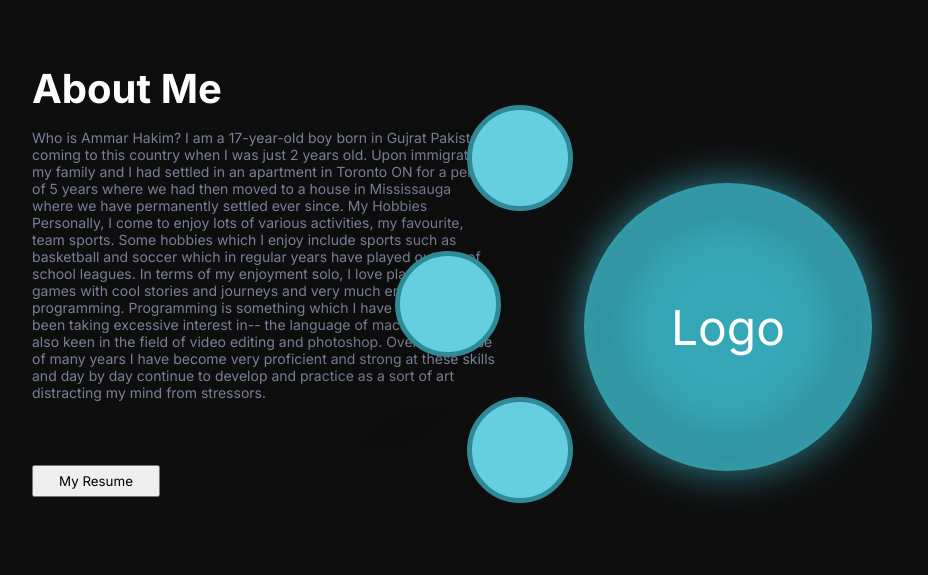
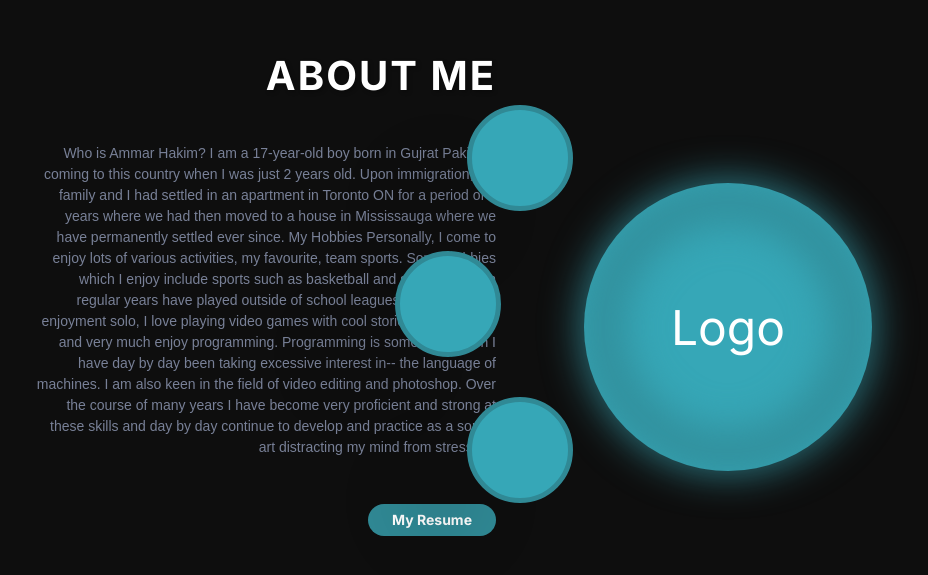
Before and after one commit to ammxr/ammxr.github.io, a React (Create React App) app: page / in a window 1280 px wide. Shown: the part 1000-1575 px from the top of the page, without its empty margins (312-1240 px from the left). Built offline with nearby package versions, Linux system fonts and the light colour scheme.

Commit message:
Update App

```diff
--- a/src/App.css
+++ b/src/App.css
@@ -2,13 +2,13 @@
   --black: #1E1E1E;
   --bluePrimary: #36A7B7;
   --blueSecondary: #308995;
-  --black : rgb(14, 14, 14);
+  --black : #0e0e0e;
+  --white : #fff;
   --gray : #788097;
   --blueCard : #DDF8FE;
-  --purple: rgb(238 210 255);
   --boxShadow : 0px 19px 60px rgb(0 0 0 / 8%);
-  --orangeCard: rgba(252, 166, 31, 0.45);
   --smboxShadow: -79px 51px 60px rgba(0, 0, 0, 0.08);
+  --topZIndex: 100;
   background-color: var(--black);
 }
 body {
--- a/src/components/AboutMe/AboutMe.css
+++ b/src/components/AboutMe/AboutMe.css
@@ -25,22 +25,44 @@
   position: relative;
 }
 
-.a-contents > :nth-child(1) {
+.a-title {
   color: white;
   font-size: 2.5rem;
   font-weight: bold;
+  text-align: right; /* Align the title to the right */
+  text-transform: uppercase; /* Convert to uppercase */
+  letter-spacing: 2px; /* Add letter spacing */
+  animation: fade-in 1s ease-out; /* Add fade-in animation */
+  text-shadow: 2px 2px 4px rgba(0, 0, 0, 0.3); /* Add text shadow */
 }
 
-.a-contents > :nth-child(2) {
+.a-description {
   color: var(--gray);
   font-size: 14px;
   margin-top: 1rem;
+  text-align: right; /* Align the description to the right */
+  line-height: 1.5; /* Increase line height */
+  animation: slide-up 1s ease-out; /* Add slide-up animation */
+  font-family: "Arial", sans-serif; /* Specify a font family */
 }
 
 .s-button {
   width: 8rem;
   height: 2rem;
-  margin-top: 4rem;
+  margin-top: 2rem;
+  align-self: flex-end; /* Align button to the right */
+  background-color: var(--blueSecondary);
+  color: white;
+  border: none;
+  border-radius: 20px;
+  font-size: 14px;
+  font-weight: bold;
+  cursor: pointer;
+  transition: background-color 0.3s ease;
+}
+
+.s-button:hover {
+  background-color: var(--blueHover);
 }
 
 /* Right side */
@@ -62,7 +84,7 @@
   align-items: center;
   justify-content: center;
   box-shadow: var(--smboxShadow);
-  background: rgb(101, 207, 223);
+  background: var(--bluePrimary);
 }
 
 .a-secCircle > img {
@@ -120,6 +142,24 @@
   z-index: 1;
 }
 
+@keyframes fade-in {
+  from {
+    opacity: 0;
+  }
+  to {
+    opacity: 1;
+  }
+}
+
+@keyframes slide-up {
+  from {
+    transform: translateY(20px);
+  }
+  to {
+    transform: translateY(0);
+  }
+}
+
 @media screen and (max-width: 480px) {
   .works {
     flex-direction: column;
--- a/src/components/AboutMe/AboutMe.jsx
+++ b/src/components/AboutMe/AboutMe.jsx
@@ -10,11 +10,11 @@ const AboutMe = () => {
 
       <div className="a-left">
         <div className="a-contents">
-          <span>About Me</span>
-          <span>
-            Who is Ammar Hakim?  I am a 17-year-old boy born in Gujrat Pakistan coming to this country when I was just 2 years old. Upon immigration, my family and I had settled in an apartment in Toronto ON for a period of 5 years where we had then moved to a house in Mississauga where we have permanently settled ever since.
+          <h1 className="a-title">About Me</h1>
+          <p className="a-description">
+            Who is Ammar Hakim? I am a 17-year-old boy born in Gujrat Pakistan coming to this country when I was just 2 years old. Upon immigration, my family and I had settled in an apartment in Toronto ON for a period of 5 years where we had then moved to a house in Mississauga where we have permanently settled ever since.
             My Hobbies Personally, I come to enjoy lots of various activities, my favourite, team sports. Some hobbies which I enjoy include sports such as basketball and soccer which in regular years have played outside of school leagues. In terms of my enjoyment solo, I love playing video games with cool stories and journeys and very much enjoy programming. Programming is something which I have day by day been taking excessive interest in-- the language of machines. I am also keen in the field of video editing and photoshop. Over the course of many years I have become very proficient and strong at these skills and day by day continue to develop and practice as a sort of art distracting my mind from stressors.
-          </span>
+          </p>
           <button className="button s-button">My Resume</button>
         </div>
       </div>
```
